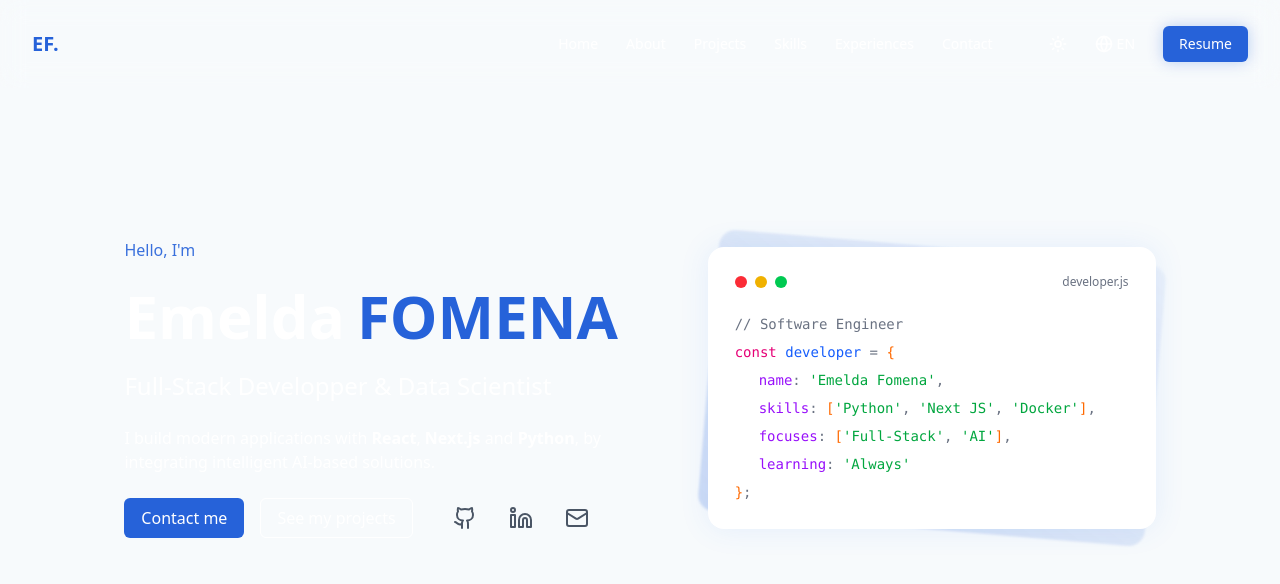
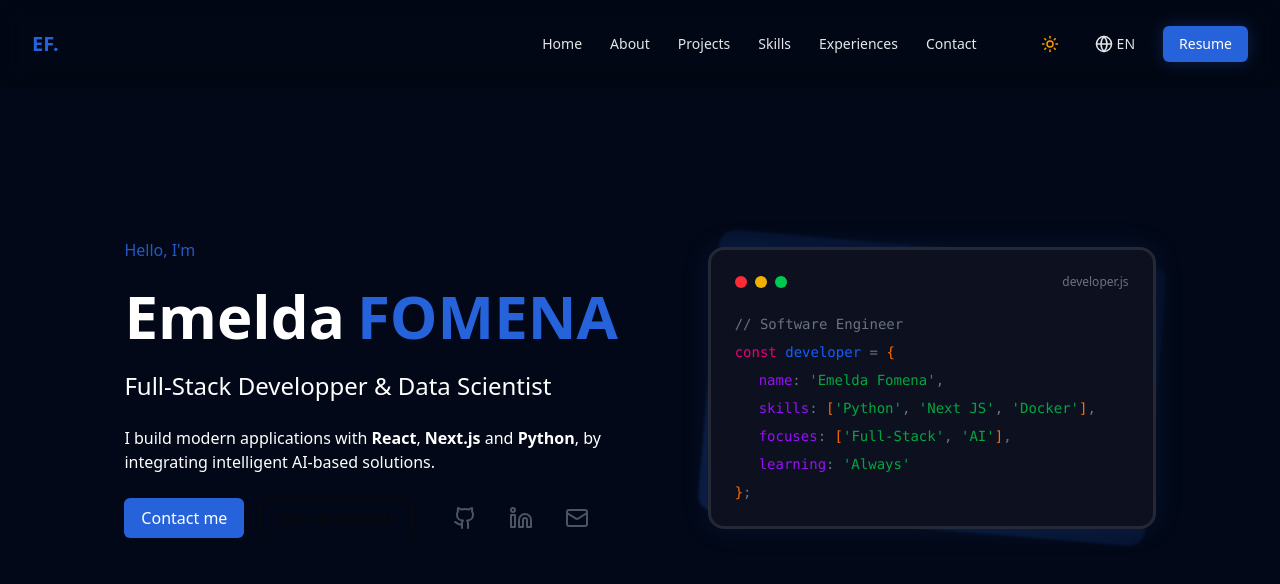
Before and after one commit to Migrice/portfolio, a Next.js app: page /en in a window 1280 px wide. Both pictures are taken after a click on the button "Toggle theme". Shown: the top 584 px of the page. Built offline with nearby package versions, Linux system fonts and the light colour scheme.

Commit message:
add dark mode

```diff
--- a/src/app/[lang]/layout.tsx
+++ b/src/app/[lang]/layout.tsx
@@ -18,7 +18,16 @@ const geistMono = Geist_Mono({
 
 export const metadata: Metadata = {
   title: "Emelda FOMENA",
-  description: "CV",
+  description: "Découvrez mes projets en React, Next.js, Python et IA",
+  keywords: [
+    "Emelda",
+    "Fomena",
+    "Fullstack",
+    "React",
+    "Next.js",
+    "Python",
+    "AI",
+  ],
 };
 
 export default async function RootLayout({
@@ -35,7 +44,7 @@ export default async function RootLayout({
   }
   setRequestLocale(lang);
   return (
-    <html lang={lang}>
+    <html lang={lang} suppressHydrationWarning>
       <body
         className={`${geistSans.variable} ${geistMono.variable} antialiased`}
       >
--- a/src/app/globals.css
+++ b/src/app/globals.css
@@ -1,4 +1,7 @@
 @import "tailwindcss";
+
+/* Active le dark mode par classe */
+@variant dark (&:where(.dark, .dark *));
 
 @theme {
   --color-primary: #2662d9;
@@ -13,6 +16,21 @@
 .dark {
   --background-color: #020817;
   --foreground-color: #ffffff;
+}
+
+/* Transition douce globale pour le changement de thème */
+*,
+*::before,
+*::after {
+  transition: background-color 0.3s ease, border-color 0.3s ease,
+    color 0.3s ease, fill 0.3s ease, stroke 0.3s ease, box-shadow 0.3s ease;
+}
+
+/* Désactive les transitions pour les éléments qui n'en ont pas besoin */
+*:where([class*="transition-none"]),
+*:where([class*="transition-none"])::before,
+*:where([class*="transition-none"])::after {
+  transition: none !important;
 }
 
 /* Animation pour le menu mobile */
@@ -31,24 +49,6 @@
   animation: fade-in 0.2s ease-out;
 }
 
-/* Scrollbar personnalisée (optionnel) */
-::-webkit-scrollbar {
-  width: 8px;
-}
-
-::-webkit-scrollbar-track {
-  background: var(--background-color);
-}
-
-::-webkit-scrollbar-thumb {
-  background: var(--color-primary);
-  border-radius: 4px;
-}
-
-::-webkit-scrollbar-thumb:hover {
-  background: #1e4fb0;
-}
-
 /* Smooth scroll */
 html {
   scroll-behavior: smooth;
@@ -58,5 +58,4 @@ html {
 body {
   background-color: var(--background-color);
   color: var(--foreground-color);
-  transition: background-color 0.3s ease, color 0.3s ease;
 }
--- a/src/components/Home.tsx
+++ b/src/components/Home.tsx
@@ -9,7 +9,7 @@ export default function Hero() {
   return (
     <section
       id="home"
-      className="min-h-screen flex items-center relative overflow-hidden "
+      className="min-h-screen flex items-center relative overflow-hidden  "
     >
       <div className="flex flex-col lg:flex-row items-center justify-between  mx-auto gap-10 mt-30 md:mt-0 px-6 md:px-0 pb-6">
         <div className="flex flex-col max-w-xl space-y-6 text-center lg:text-left">
@@ -134,7 +134,7 @@ export default function Hero() {
             }}
           />
 
-          <div className="relative bg-white border-[3px] border-white/10 backdrop-blur-sm p-6 rounded-2xl shadow-[0_0_30px_rgba(59,130,246,0.1)]">
+          <div className="relative bg-white dark:bg-[#0d111f] border-[3px] border-white/10 backdrop-blur-sm p-6 rounded-2xl shadow-[0_0_30px_rgba(59,130,246,0.1)]">
             <div className="flex justify-between items-center mb-6">
               <div className="flex space-x-2">
                 <div className="w-3 h-3 rounded-full bg-red-500"></div>
--- a/src/components/Navbar.tsx
+++ b/src/components/Navbar.tsx
@@ -21,7 +21,7 @@ export default function Navbar() {
   const t = useTranslations("Navbar");
 
   return (
-    <nav className="fixed top-0 w-full z-50 transition-all duration-300 bg-white/10 backdrop-blur-md py-4">
+    <nav className="fixed top-0 w-full z-50 transition-all duration-300 bg-white/10 dark:bg-black/10 backdrop-blur-md py-4">
       <div className="max-w-7xl mx-auto px-4 md:px-6 lg:px-8">
         <div className="flex items-center justify-between h-14">
           <Link href="/">
@@ -91,7 +91,7 @@ function ResumeButton() {
       href="https://drive.google.com/file/d/1UK5AFN_cqMhzX9nhRCu4PtdUqt_KZwUb/view"
       target="_blank"
       rel="noopener noreferrer"
-      className="inline-flex items-center justify-center gap-2 whitespace-nowrap text-sm font-medium transition-all duration-300 focus-visible:outline-none focus-visible:ring-2 focus-visible:ring-ring focus-visible:ring-offset-2 bg-primary text-white dark:text-black hover:bg-primary/90 shadow-[0_0_15px_rgba(38,98,217,0.3)] hover:shadow-[0_0_25px_rgba(38,98,217,0.4)] h-9 rounded-md px-4"
+      className="inline-flex items-center justify-center gap-2 whitespace-nowrap text-sm font-medium transition-all duration-300 focus-visible:outline-none focus-visible:ring-2 focus-visible:ring-ring focus-visible:ring-offset-2 bg-primary text-white dark:text-white hover:bg-primary/90 shadow-[0_0_15px_rgba(38,98,217,0.3)] hover:shadow-[0_0_25px_rgba(38,98,217,0.4)] h-9 rounded-md px-4"
     >
       Resume
     </Link>
--- a/src/components/ThemeSwitcher.tsx
+++ b/src/components/ThemeSwitcher.tsx
@@ -5,6 +5,7 @@ import { useEffect, useState } from "react";
 
 export default function ThemeSwitcher() {
   const [theme, setTheme] = useState<string | null>(null);
+  const [isAnimating, setIsAnimating] = useState(false);
 
   useEffect(() => {
     const savedTheme = localStorage.getItem("theme");
@@ -18,13 +19,19 @@ export default function ThemeSwitcher() {
   }, []);
 
   const toggleTheme = () => {
+    setIsAnimating(true);
+
     const newTheme = theme === "light" ? "dark" : "light";
 
-    document.documentElement.classList.remove("light", "dark");
-    document.documentElement.classList.add(newTheme);
+    setTimeout(() => {
+      document.documentElement.classList.remove("light", "dark");
+      document.documentElement.classList.add(newTheme);
+      localStorage.setItem("theme", newTheme);
+      setTheme(newTheme);
+    }, 150);
 
-    localStorage.setItem("theme", newTheme);
-    setTheme(newTheme);
+    // Reset animation
+    setTimeout(() => setIsAnimating(false), 500);
   };
 
   if (!theme) return null;
@@ -32,10 +39,35 @@ export default function ThemeSwitcher() {
   return (
     <button
       onClick={toggleTheme}
-      className="hover:text-primary dark:text-secondary transition-colors"
+      className="relative p-2 rounded-full hover:bg-gray-200 dark:hover:bg-slate-700 transition-all duration-300 overflow-hidden group"
       aria-label="Toggle theme"
     >
-      {theme === "light" ? <Moon size={18} /> : <Sun size={18} />}
+      <span
+        className={`absolute inset-0 rounded-full bg-primary/20 transform transition-transform duration-500 ease-out ${
+          isAnimating ? "scale-100 opacity-0" : "scale-0 opacity-100"
+        }`}
+      />
+
+      <span className="relative block">
+        <Sun
+          size={18}
+          className={`absolute inset-0 transform transition-all duration-300 ease-out text-amber-500 ${
+            theme === "dark"
+              ? "rotate-0 scale-100 opacity-100"
+              : "rotate-90 scale-0 opacity-0"
+          }`}
+        />
+
+        <Moon
+          size={18}
+          className={`transform transition-all duration-300 ease-out text-slate-700 dark:text-slate-300 ${
+            theme === "light"
+              ? "rotate-0 scale-100 opacity-100"
+              : "-rotate-90 scale-0 opacity-0"
+          }`}
+        />
+      </span>
+
       <span className="sr-only">Toggle theme</span>
     </button>
   );
--- /dev/null
+++ b/tailwind.config.ts
@@ -0,0 +1,20 @@
+import type { Config } from "tailwindcss";
+
+const config: Config = {
+  darkMode: "class", // ← IMPORTANT : ajoutez cette ligne
+  content: [
+    "./src/components/**/*.{js,ts,jsx,tsx,mdx}",
+    "./src/app/**/*.{js,ts,jsx,tsx,mdx}",
+  ],
+  theme: {
+    extend: {
+      colors: {
+        primary: "#2662d9",
+        secondary: "#e4e6e9",
+      },
+    },
+  },
+  plugins: [],
+};
+
+export default config;
```
